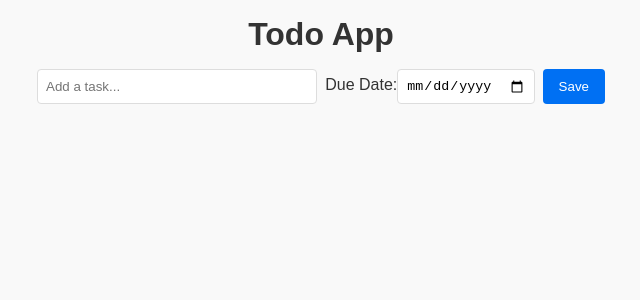
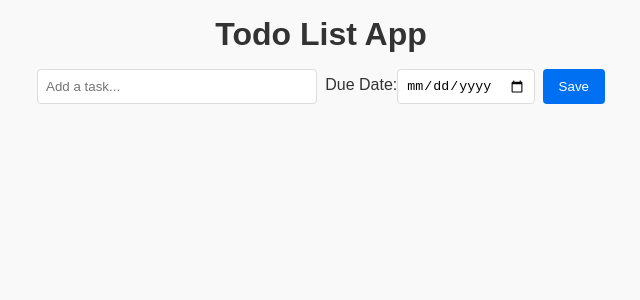
Before and after one commit to isaiahokibehskilldrive/Todo-App, a Next.js app: page / in a window 1280 px wide. Shown: the top 300 px of the page, without its empty margins (319-959 px from the left). Built offline with nearby package versions, Linux system fonts and the light colour scheme.

Commit message:
modify the app title

```diff
--- a/src/app/page.tsx
+++ b/src/app/page.tsx
@@ -62,7 +62,7 @@ const Home = () => {
     <>
       <GlobalStyles /> {/* Apply global styles here */}
       <Container>
-        <Header>Todo App</Header>
+        <Header>Todo List App</Header>
         <TaskForm onSubmit={handleAddTask} />
         <TaskList>
           {enhancedTasks.map((task, index) => (
```
